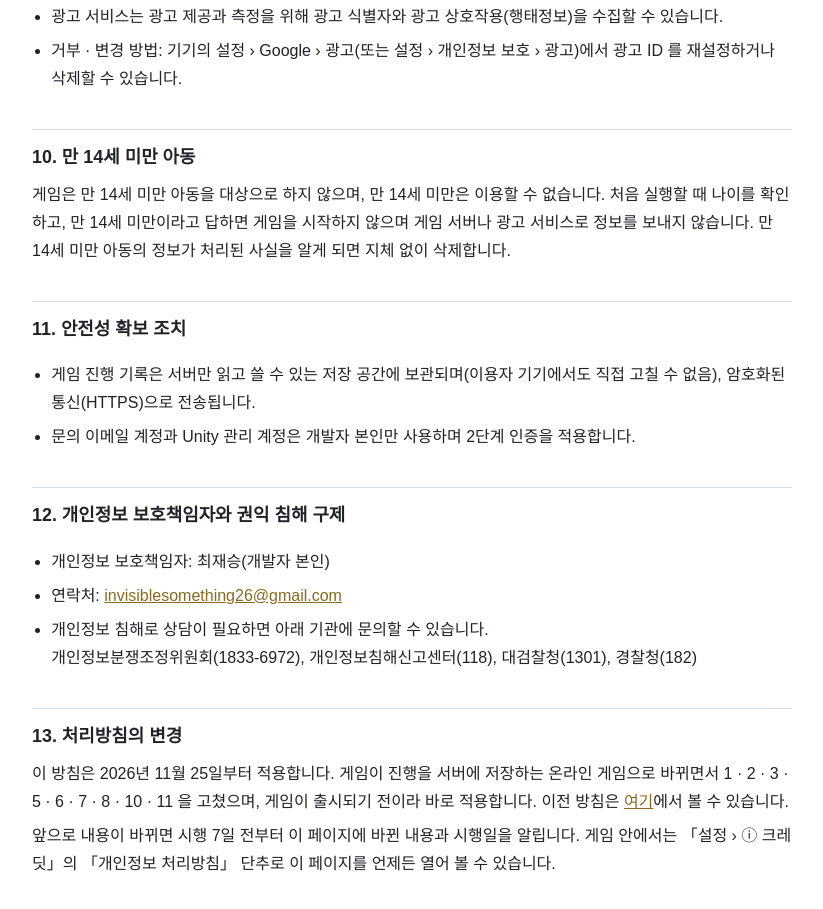
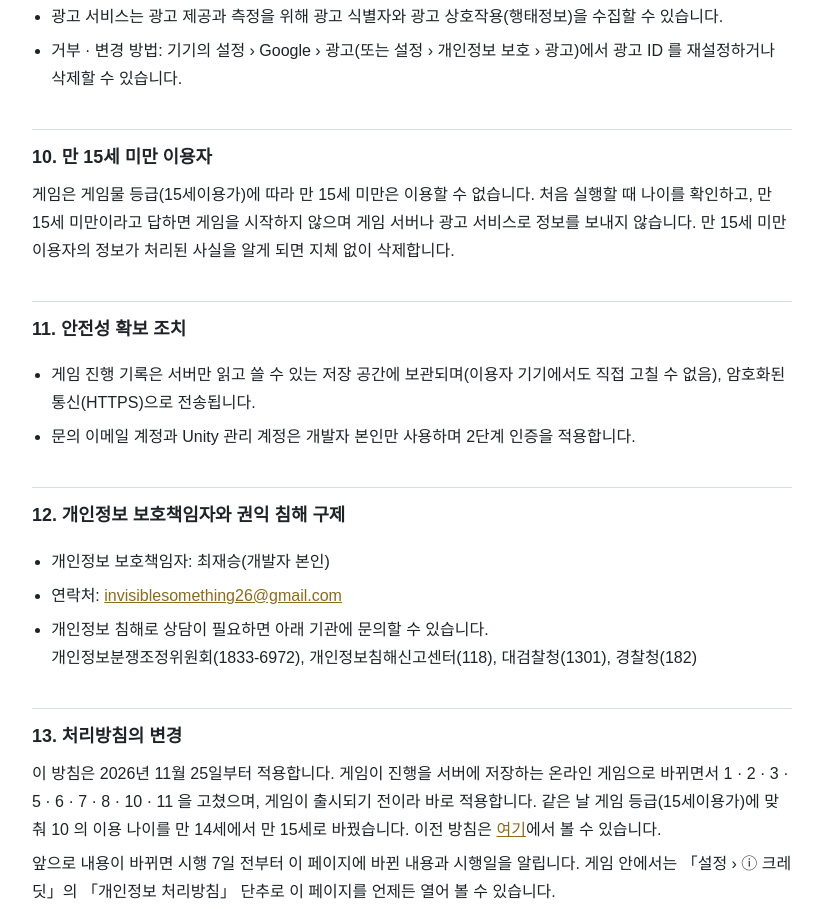
Before and after one commit to invisible-something/invisible-something.github.io, a plain HTML site: page privacy.html in a window 1280 px wide. Shown: the part 2793-3702 px from the top of the page, without its empty margins (228-1051 px from the left). Drawn offline with Linux system fonts and the light colour scheme.

Commit message:
개인정보 처리방침 — 이용 나이 만 14세 → 만 15세(게임 등급 15세이용가에 맞춤)
10 절 제목 · 본문과 부칙 한 줄. 시행일은 그대로(2026-11-25, 출시 전).

Co-Authored-By: Claude Opus 5.5 <noreply@anthropic.com>
Claude-Session: https://claude.ai/code/session_012H6aBKmrhL4GNJVjWhrLHg

```diff
--- a/privacy.html
+++ b/privacy.html
@@ -111,8 +111,8 @@
 <li>거부 · 변경 방법: 기기의 설정 › Google › 광고(또는 설정 › 개인정보 보호 › 광고)에서 광고 ID 를 재설정하거나 삭제할 수 있습니다.</li>
 </ul>
 
-<h2 id="children">10. 만 14세 미만 아동</h2>
-<p>게임은 만 14세 미만 아동을 대상으로 하지 않으며, 만 14세 미만은 이용할 수 없습니다. 처음 실행할 때 나이를 확인하고, 만 14세 미만이라고 답하면 게임을 시작하지 않으며 게임 서버나 광고 서비스로 정보를 보내지 않습니다. 만 14세 미만 아동의 정보가 처리된 사실을 알게 되면 지체 없이 삭제합니다.</p>
+<h2 id="children">10. 만 15세 미만 이용자</h2>
+<p>게임은 게임물 등급(15세이용가)에 따라 만 15세 미만은 이용할 수 없습니다. 처음 실행할 때 나이를 확인하고, 만 15세 미만이라고 답하면 게임을 시작하지 않으며 게임 서버나 광고 서비스로 정보를 보내지 않습니다. 만 15세 미만 이용자의 정보가 처리된 사실을 알게 되면 지체 없이 삭제합니다.</p>
 
 <h2 id="security">11. 안전성 확보 조치</h2>
 <ul>
@@ -129,7 +129,7 @@
 </ul>
 
 <h2 id="changes">13. 처리방침의 변경</h2>
-<p>이 방침은 2026년 11월 25일부터 적용합니다. 게임이 진행을 서버에 저장하는 온라인 게임으로 바뀌면서 1 · 2 · 3 · 5 · 6 · 7 · 8 · 10 · 11 을 고쳤으며, 게임이 출시되기 전이라 바로 적용합니다. 이전 방침은 <a href="privacy-20261123.html">여기</a>에서 볼 수 있습니다.</p>
+<p>이 방침은 2026년 11월 25일부터 적용합니다. 게임이 진행을 서버에 저장하는 온라인 게임으로 바뀌면서 1 · 2 · 3 · 5 · 6 · 7 · 8 · 10 · 11 을 고쳤으며, 게임이 출시되기 전이라 바로 적용합니다. 같은 날 게임 등급(15세이용가)에 맞춰 10 의 이용 나이를 만 14세에서 만 15세로 바꿨습니다. 이전 방침은 <a href="privacy-20261123.html">여기</a>에서 볼 수 있습니다.</p>
 <p>앞으로 내용이 바뀌면 시행 7일 전부터 이 페이지에 바뀐 내용과 시행일을 알립니다. 게임 안에서는 「설정 › ⓘ 크레딧」의 「개인정보 처리방침」 단추로 이 페이지를 언제든 열어 볼 수 있습니다.</p>
 
 <nav><a href="index.html">에테르 크로니클</a> · <a href="delete-account.html">계정 및 데이터 삭제</a></nav>
```
